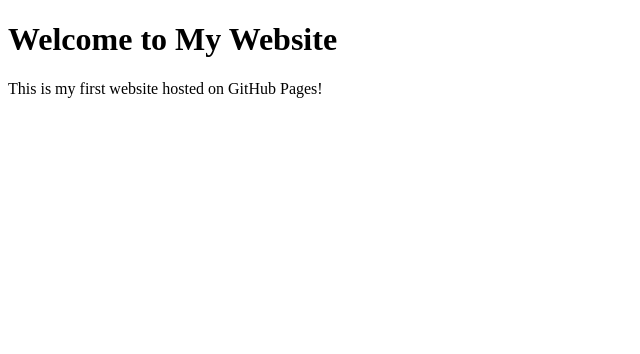
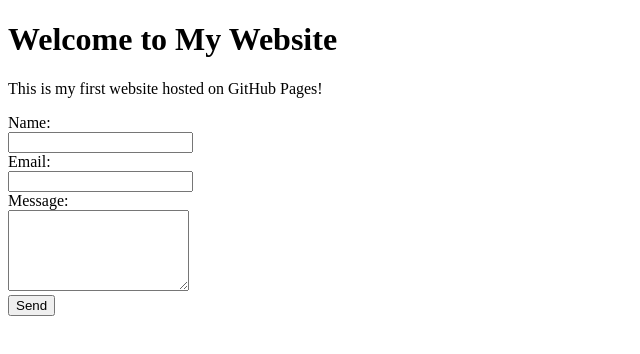
Before and after one commit to 3620-ai/N, a plain HTML site: page index.html in a window 1280 px wide. Shown: the whole page, without its empty margins (0-640 px from the left). Drawn offline with Linux system fonts and the light colour scheme.

Commit message:
Update index.html
add contact form to index.html

```diff
--- a/index.html
+++ b/index.html
@@ -7,5 +7,18 @@
 <body>
   <h1>Welcome to My Website</h1>
   <p>This is my first website hosted on GitHub Pages!</p>
+
+  <form action="https://formspree.io/f/mvgrenlg" method="POST">
+    <label for="name">Name:</label><br />
+    <input type="text" id="name" name="name" required /><br />
+
+    <label for="email">Email:</label><br />
+    <input type="email" id="email" name="_replyto" required /><br />
+
+    <label for="message">Message:</label><br />
+    <textarea id="message" name="message" rows="5" required></textarea><br />
+
+    <button type="submit">Send</button>
+  </form>
 </body>
 </html>
```
